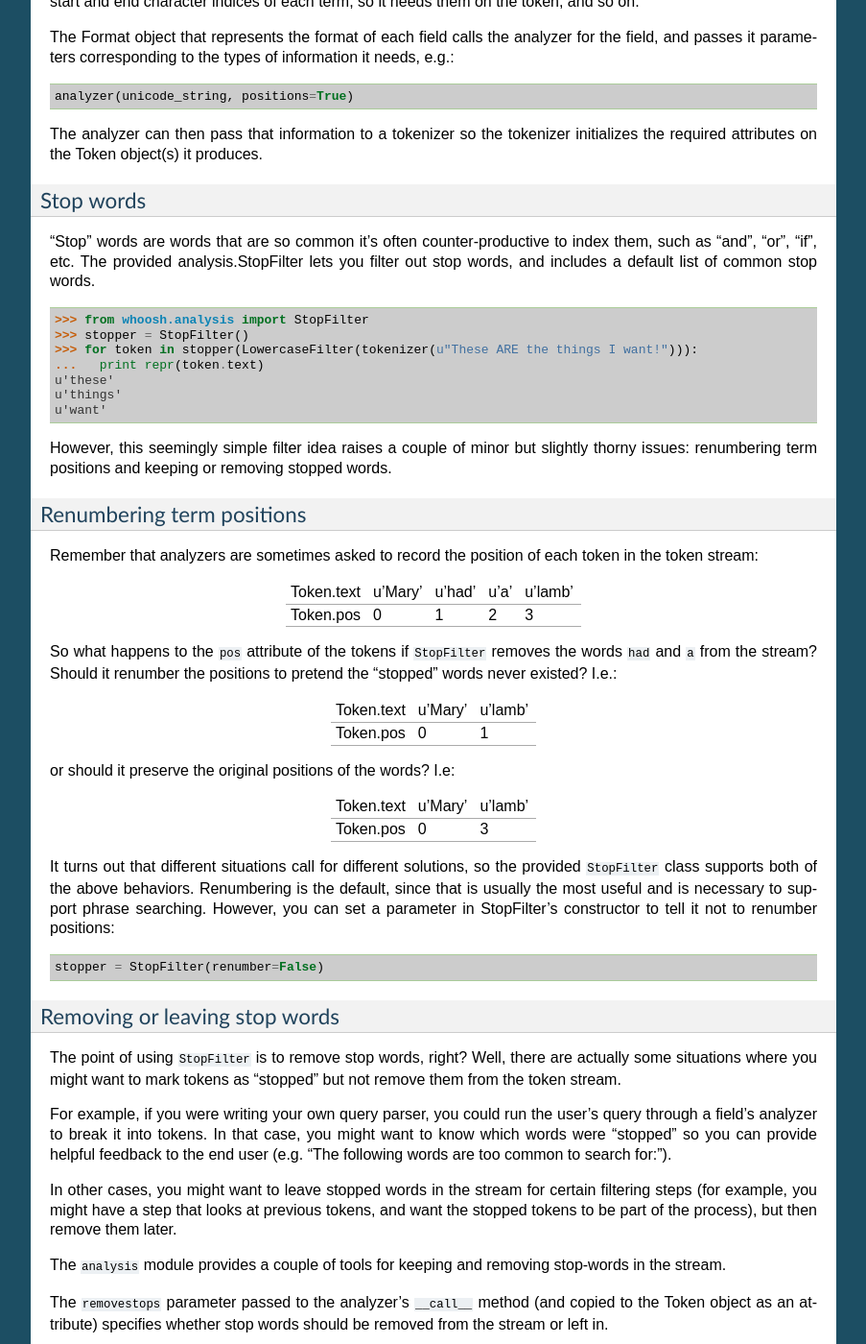
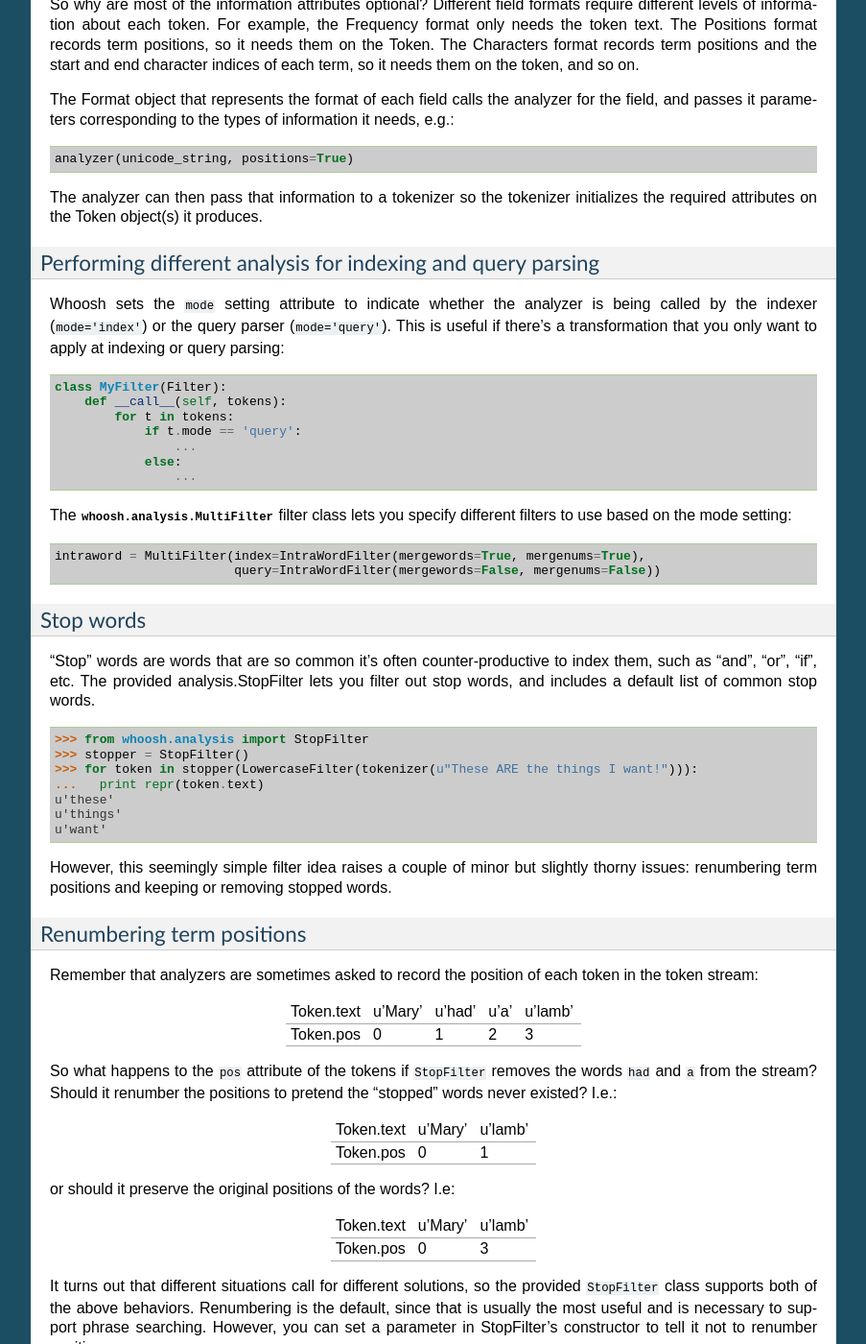
Before and after one commit to dex4er/whoosh, a Sphinx documentation site: the page built from docs/source/analysis.rst, in a window 1280 px wide and 1400 px high, scrolled down 2455 px. Shown: the whole window at 96% size, without its empty margins (198-1101 px from the left). Built offline with Sphinx 7.4.7, drawn with Linux system fonts in a browser that asks for light colours; pages that are not in the unit, such as notebooks, are missing from menus; some of the changed text lies outside the part shown.

```diff
--- a/docs/source/analysis.rst
+++ b/docs/source/analysis.rst
@@ -7,22 +7,22 @@ Overview
 
 An analyzer is a function or callable class (a class with a ``__call__`` method)
 that takes a unicode string and returns a generator of tokens. Usually a "token"
-is a word, for example the string "Mary had a little lamb" might yield the tokens
-"Mary", "had", "a", "little", and "lamb". However, tokens do not necessarily
-correspond to words. For example, you might tokenize Chinese text into individual
-characters or bi-grams. Tokens are the units of indexing, that is, they are what
-you are able to look up in the index.
+is a word, for example the string "Mary had a little lamb" might yield the
+tokens "Mary", "had", "a", "little", and "lamb". However, tokens do not
+necessarily correspond to words. For example, you might tokenize Chinese text
+into individual characters or bi-grams. Tokens are the units of indexing, that
+is, they are what you are able to look up in the index.
 
-An analyzer is basically just a wrapper for a tokenizer and zero or more filters.
-The analyzer's ``__call__`` method will pass its parameters to a tokenizer, and
-the tokenizer will usually be wrapped in a few filters.
+An analyzer is basically just a wrapper for a tokenizer and zero or more
+filters. The analyzer's ``__call__`` method will pass its parameters to a
+tokenizer, and the tokenizer will usually be wrapped in a few filters.
 
 A tokenizer is a callable that takes a unicode string and yields a series of
 analysis.Token objects.
 
-For example, the provided :class:`whoosh.analysis.RegexTokenizer` class implements
-a customizable, regular-expression-based tokenizer that extracts words and ignores
-whitespace and punctuation.
+For example, the provided :class:`whoosh.analysis.RegexTokenizer` class
+implements a customizable, regular-expression-based tokenizer that extracts
+words and ignores whitespace and punctuation.
 
 >>> from whoosh.analysis import RegexTokenizer
 >>> tokenizer = RegexTokenizer()
@@ -60,18 +60,18 @@ You can wrap the filter around a tokenizer to see it in operation::
     u'i'
     u'want'
 
-An analyzer is just a means of combining a tokenizer and some filters into a single
-package.
+An analyzer is just a means of combining a tokenizer and some filters into a
+single package.
 
-You can implement an analyzer as a custom class or function, or compose tokenizers
-and filters together using the ``|`` character::
+You can implement an analyzer as a custom class or function, or compose
+tokenizers and filters together using the ``|`` character::
 
 	my_analyzer = RegexTokenizer() | LowercaseFilter() | StopFilter()
 
 The first item must be a tokenizer and the rest must be filters (you can't put a
-filter first or a tokenizer after the first item). Note that is only works if
-at least the tokenizer is a subclass of ``whoosh.analysis.Composable``, as all
-the tokenizers and filters that ship with Whoosh are.
+filter first or a tokenizer after the first item). Note that is only works if at
+least the tokenizer is a subclass of ``whoosh.analysis.Composable``, as all the
+tokenizers and filters that ship with Whoosh are.
 
 See the :mod:`whoosh.analysis` module for information on the available analyzers,
 tokenizers, and filters shipped with Whoosh.
@@ -83,7 +83,7 @@ Using analyzers
 When you create a field in a schema, you can specify your analyzer as a keyword
 argument to the field object::
 
-	schema = Schema(content=TEXT(analyzer = StemmingAnalyzer()))
+	schema = Schema(content=TEXT(analyzer=StemmingAnalyzer()))
 
 
 Advanced Analysis
@@ -92,40 +92,46 @@ Advanced Analysis
 Token objects
 -------------
 
-The ``Token`` class has no methods. It is merely a place to record certain attributes.
-A ``Token`` object actually has two kinds of attributes: *settings* that record what
-kind of information the Token object does or should contain, and *information* about
-the current token.
+The ``Token`` class has no methods. It is merely a place to record certain
+attributes. A ``Token`` object actually has two kinds of attributes: *settings*
+that record what kind of information the Token object does or should contain,
+and *information* about the current token.
+
 
 Token setting attributes
 ------------------------
 
-A Token object should always have the following attributes. A tokenizer or filter
-can check these attributes to see what kind of information is available and/or what kind of information they should be setting on the Token object.
+A Token object should always have the following attributes. A tokenizer or
+filter can check these attributes to see what kind of information is available
+and/or what kind of information they should be setting on the Token object.
 
-These attributes are set by the tokenizer when it creates the Token(s), based on the
-parameters passed to it from the Analyzer.
+These attributes are set by the tokenizer when it creates the Token(s), based on
+the parameters passed to it from the Analyzer.
 
 Filters **should not** change the values of these attributes.
 
 ====== ================ =================================================== =========
 Type   Attribute name   Description                                         Default
 ====== ================ =================================================== =========
+str    mode             The mode in which the analyzer is being called,     ''
+                        e.g. 'index' during indexing or 'query' during
+                        query parsing
 bool   positions        Whether term positions are recorded in the token    False
 bool   chars            Whether term start and end character indices are    False
                         recorded in the token
-bool    boosts          Whether per-term boosts are recorded in the token   False
-bool    removestops     Whether stop-words should be removed from the       True
+bool   boosts           Whether per-term boosts are recorded in the token   False
+bool   removestops      Whether stop-words should be removed from the       True
                         token stream
 ====== ================ =================================================== =========
+
 
 Token information attributes
 ----------------------------
 
-A Token object may have any of the following attributes. The text attribute should
-always be present. The original attribute may be set by a tokenizer. All other
-attributes should only be accessed or set based on the values of the "settings"
-attributes above.
+A Token object may have any of the following attributes. The text attribute
+should always be present. The original attribute may be set by a tokenizer. All
+other attributes should only be accessed or set based on the values of the
+"settings" attributes above.
 
 ======== ========== =================================================================
 Type     Name       Description
@@ -145,26 +151,51 @@ bool     stopped    Whether this token is a "stop" word
 ======== ========== =================================================================
 
 So why are most of the information attributes optional? Different field formats
-require different levels of information about each token. For example, the Frequency
-format only needs the token text. The Positions format records term positions, so it
-needs them on the Token. The Characters format records term positions and the start
-and end character indices of each term, so it needs them on the token, and so on.
+require different levels of information about each token. For example, the
+Frequency format only needs the token text. The Positions format records term
+positions, so it needs them on the Token. The Characters format records term
+positions and the start and end character indices of each term, so it needs them
+on the token, and so on.
 
-The Format object that represents the format of each field calls the analyzer for the
-field, and passes it parameters corresponding to the types of information it needs,
-e.g.::
+The Format object that represents the format of each field calls the analyzer
+for the field, and passes it parameters corresponding to the types of
+information it needs, e.g.::
 
     analyzer(unicode_string, positions=True)
 
 The analyzer can then pass that information to a tokenizer so the tokenizer
 initializes the required attributes on the Token object(s) it produces.
 
+
+Performing different analysis for indexing and query parsing
+------------------------------------------------------------
+
+Whoosh sets the ``mode`` setting attribute to indicate whether the analyzer is
+being called by the indexer (``mode='index'``) or the query parser
+(``mode='query'``). This is useful if there's a transformation that you only
+want to apply at indexing or query parsing::
+
+    class MyFilter(Filter):
+        def __call__(self, tokens):
+            for t in tokens:
+                if t.mode == 'query':
+                    ...
+                else:
+                    ...
+
+The :class:`whoosh.analysis.MultiFilter` filter class lets you specify different
+filters to use based on the mode setting::
+
+    intraword = MultiFilter(index=IntraWordFilter(mergewords=True, mergenums=True),
+                            query=IntraWordFilter(mergewords=False, mergenums=False))
+
+
 Stop words
 ----------
 
-"Stop" words are words that are so common it's often counter-productive to index them,
-such as "and", "or", "if", etc. The provided analysis.StopFilter lets you filter out
-stop words, and includes a default list of common stop words.
+"Stop" words are words that are so common it's often counter-productive to index
+them, such as "and", "or", "if", etc. The provided analysis.StopFilter lets you
+filter out stop words, and includes a default list of common stop words.
 
 >>> from whoosh.analysis import StopFilter
 >>> stopper = StopFilter()
@@ -177,20 +208,21 @@ u'want'
 However, this seemingly simple filter idea raises a couple of minor but slightly
 thorny issues: renumbering term positions and keeping or removing stopped words.
 
+
 Renumbering term positions
 --------------------------
 
-Remember that analyzers are sometimes asked to record the position of each token in
-the token stream:
+Remember that analyzers are sometimes asked to record the position of each token
+in the token stream:
 
 ============= ========== ========== ========== ==========
 Token.text    u'Mary'    u'had'     u'a'       u'lamb'
 Token.pos     0          1          2          3
 ============= ========== ========== ========== ==========
 
-So what happens to the ``pos`` attribute of the tokens if ``StopFilter`` removes the
-words ``had`` and ``a`` from the stream? Should it renumber the positions to pretend
-the "stopped" words never existed? I.e.:
+So what happens to the ``pos`` attribute of the tokens if ``StopFilter`` removes
+the words ``had`` and ``a`` from the stream? Should it renumber the positions to
+pretend the "stopped" words never existed? I.e.:
 
 ============= ========== ==========
 Token.text    u'Mary'    u'lamb'
@@ -204,36 +236,39 @@ Token.text    u'Mary'    u'lamb'
 Token.pos     0          3
 ============= ========== ==========
 
-It turns out that different situations call for different solutions, so the provided
-``StopFilter`` class supports both of the above behaviors. Renumbering is the default,
-since that is usually the most useful and is necessary to support phrase searching.
-However, you can set a parameter in StopFilter's constructor to tell it not to renumber
-positions::
+It turns out that different situations call for different solutions, so the
+provided ``StopFilter`` class supports both of the above behaviors. Renumbering
+is the default, since that is usually the most useful and is necessary to
+support phrase searching. However, you can set a parameter in StopFilter's
+constructor to tell it not to renumber positions::
 
     stopper = StopFilter(renumber=False)
+
 
 Removing or leaving stop words
 ------------------------------
 
-The point of using ``StopFilter`` is to remove stop words, right? Well, there are
-actually some situations where you might want to mark tokens as "stopped" but not remove
-them from the token stream.
+The point of using ``StopFilter`` is to remove stop words, right? Well, there
+are actually some situations where you might want to mark tokens as "stopped"
+but not remove them from the token stream.
 
-For example, if you were writing your own query parser, you could run the user's query
-through a field's analyzer to break it into tokens. In that case, you might want to know
-which words were "stopped" so you can provide helpful feedback to the end user (e.g.
-"The following words are too common to search for:").
+For example, if you were writing your own query parser, you could run the user's
+query through a field's analyzer to break it into tokens. In that case, you
+might want to know which words were "stopped" so you can provide helpful
+feedback to the end user (e.g. "The following words are too common to search
+for:").
 
-In other cases, you might want to leave stopped words in the stream for certain filtering
-steps (for example, you might have a step that looks at previous tokens, and want the
-stopped tokens to be part of the process), but then remove them later.
+In other cases, you might want to leave stopped words in the stream for certain
+filtering steps (for example, you might have a step that looks at previous
+tokens, and want the stopped tokens to be part of the process), but then remove
+them later.
 
-The ``analysis`` module provides a couple of tools for keeping and removing stop-words
-in the stream.
+The ``analysis`` module provides a couple of tools for keeping and removing
+stop-words in the stream.
 
-The ``removestops`` parameter passed to the analyzer's ``__call__`` method (and copied
-to the Token object as an attribute) specifies whether stop words should be removed from
-the stream or left in.
+The ``removestops`` parameter passed to the analyzer's ``__call__`` method (and
+copied to the Token object as an attribute) specifies whether stop words should
+be removed from the stream or left in.
 
 >>> from whoosh.analysis import StandardAnalyzer
 >>> analyzer = StandardAnalyzer()
@@ -242,23 +277,26 @@ the stream or left in.
 >>> [(t.text, t.stopped) for t in analyzer(u"This is a test", removestops=False)]
 [(u'this', True), (u'is', True), (u'a', True), (u'test', False)]
 
-The ``analysis.unstopped()`` filter function takes a token generator and yields only the
-tokens whose stopped attribute is False.
+The ``analysis.unstopped()`` filter function takes a token generator and yields
+only the tokens whose ``stopped`` attribute is ``False``.
 
-Note: even if you leave stopped words in the stream in an analyzer you use for indexing,
-the indexer will ignore any tokens with the stopped attribute set to True.
+Note: even if you leave stopped words in the stream in an analyzer you use for
+indexing, the indexer will ignore any tokens where the ``stopped`` attribute is
+``True``.
+
 
 Implementation notes
 --------------------
 
-Because object creation is slow in Python, the stock tokenizers do not create a new
-analysis.Token object for each token. Instead, they create one Token object and yield
-it over and over. This is a nice performance shortcut but can lead to strange behavior
-if your code tries to remember tokens between loops of the generator.
+Because object creation is slow in Python, the stock tokenizers do not create a
+new analysis.Token object for each token. Instead, they create one Token object
+and yield it over and over. This is a nice performance shortcut but can lead to
+strange behavior if your code tries to remember tokens between loops of the
+generator.
 
-Because the analyzer only has one Token object, of which it keeps changing the attributes,
-if you keep a copy of the Token you get from a loop of the generator, it will be changed
-from under you. For example:
+Because the analyzer only has one Token object, of which it keeps changing the
+attributes, if you keep a copy of the Token you get from a loop of the
+generator, it will be changed from under you. For example:
 
 >>> list(tokenizer(u"Hello there my friend"))
 [Token(u"friend"), Token(u"friend"), Token(u"friend"), Token(u"friend")]
@@ -270,10 +308,12 @@ Instead, do this:
 That is, save the attributes, not the token object itself.
 
 If you implement your own tokenizer, filter, or analyzer as a class, you should
-implement an ``__eq__`` method. This is important to allow comparison of Schema objects.
+implement an ``__eq__`` method. This is important to allow comparison of Schema
+objects.
 
-The mixing of persistent "setting" and transient "information" attributes on the Token
-object is not especially elegant. If I ever have a better idea I might change it ;)
-Nothing requires that an Analyzer be implemented by calling a tokenizer and filters.
-Tokenizers and filters are simply a convenient way to structure the code. You're free to
-write an analyzer any way you want, as long as it implements ``__call__``.
+The mixing of persistent "setting" and transient "information" attributes on the
+Token object is not especially elegant. If I ever have a better idea I might
+change it ;) Nothing requires that an Analyzer be implemented by calling a
+tokenizer and filters. Tokenizers and filters are simply a convenient way to
+structure the code. You're free to write an analyzer any way you want, as long
+as it implements ``__call__``.
--- a/docs/source/index.rst
+++ b/docs/source/index.rst
@@ -25,6 +25,8 @@ Contents
     querylang
     query
     analysis
+    stemming
+    ngrams
     facets
     highlight
     keywords
```
Also changed, not shown: docs/source/spelling.rst (+8 -6 lines), docs/source/stemming.rst (added, +194 -0 lines), 2 other files.
